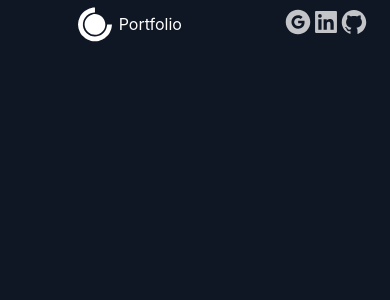
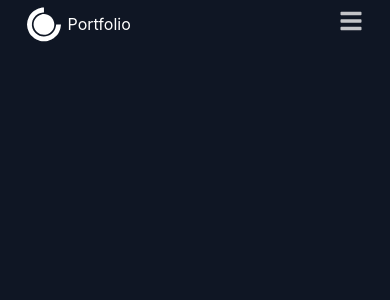
Before and after one commit to eslamsobhy/portfolio-app, a React (Create React App) app: page /projects in a window 390 px wide. Shown: the top 300 px of the page. Built offline with nearby package versions, Linux system fonts and the light colour scheme; the HTML template or start-up script is replaced by a standard one.

Commit message:
made the navbar responsive

```diff
--- a/src/components/Header/header.css
+++ b/src/components/Header/header.css
@@ -3,8 +3,39 @@
   justify-content: space-around;
 }
 
+.nav-center {
+  display: flex;
+  justify-content: space-between;
+}
+
 .nav-logo {
   cursor: pointer;
+}
+
+.nav-toggle {
+  font-size: 1.5rem;
+  /* color: #9daaca; */
+  color: white;
+  opacity: 0.75;
+  background: transparent;
+  border-color: transparent;
+  transition: all 0.3s linear;
+  cursor: pointer;
+}
+
+.nav-toggle:hover {
+  color: white;
+  transform: rotate(90deg);
+}
+
+.nav-toggle {
+  display: none;
+}
+
+@media (max-width: 800px) {
+  .nav-toggle {
+    display: inline-block;
+  }
 }
 
 .nav-links {
@@ -44,8 +75,13 @@
 
 /* media query */
 
-@media (max-width: 950px) {
-  .nav-links {
+@media (max-width: 800px) {
+  .nav-links,
+  .nav-icons {
     display: none;
   }
+
+  .nav-center {
+    width: 100%;
+  }
 }
--- a/src/components/Header/header.js
+++ b/src/components/Header/header.js
@@ -6,15 +6,22 @@ import { links, social } from "../../data";
 
 // icons
 import { DiCssdeck } from "react-icons/di";
+import { FaBars } from "react-icons/fa";
 
 const Header = () => {
   return (
     <div className="navbar">
       <nav className="container section">
-        <div className="nav-logo">
-          <a style={{ display: "flex", alignItems: "center", color: "white" }}>
+        <div className="nav-center">
+          <a
+            style={{ display: "flex", alignItems: "center", color: "white" }}
+            className="nav-logo"
+          >
             <DiCssdeck size="3rem" /> <span>Portfolio</span>
           </a>
+          <button className="nav-toggle">
+            <FaBars />
+          </button>
         </div>
         <div className="nav-links">
           {links.map((link) => {
```
